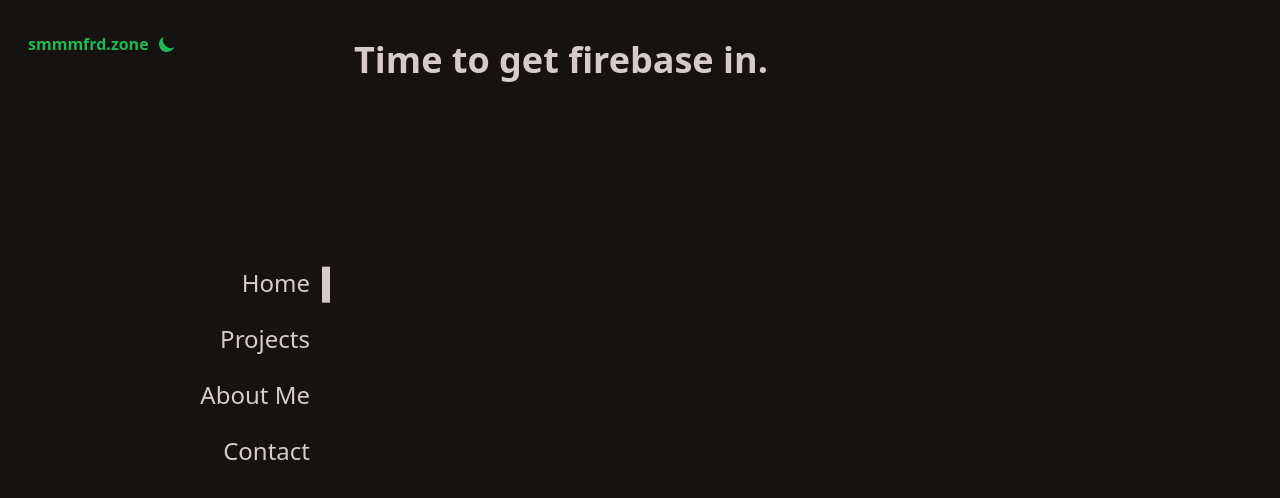
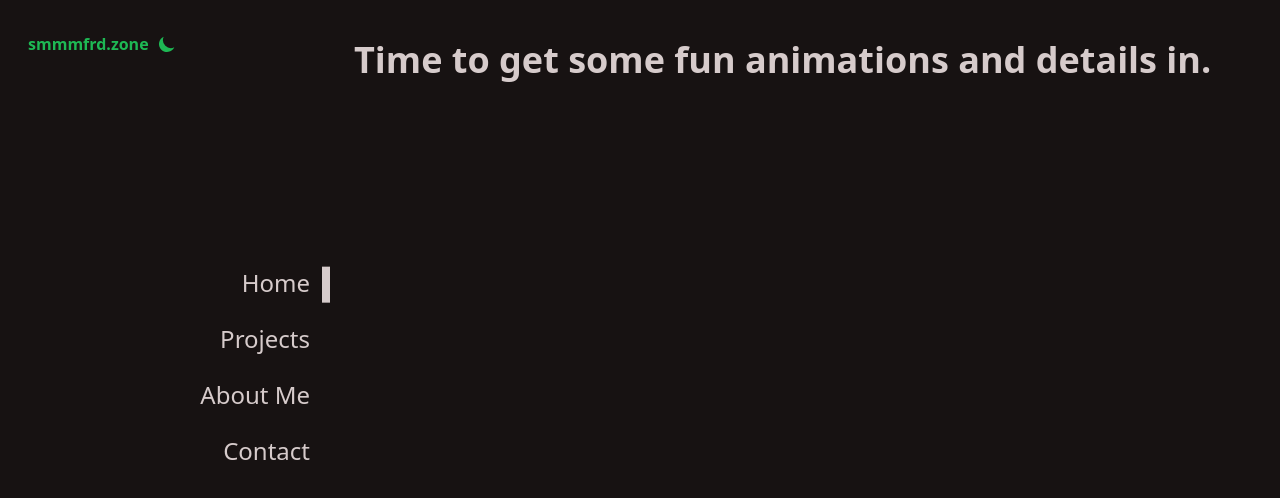
Before and after one commit to smmmfrd/smmmfrd-site, a React (Vite) app: page / in a window 1280 px wide. Shown: the top 498 px of the page. Built offline with nearby package versions, Linux system fonts and the light colour scheme.

Commit message:
Refactor Navbar to Layout

```diff
--- a/components/Navbar.jsx
+++ b/components/Layout.jsx
@@ -2,7 +2,7 @@
 import { Outlet, useLocation } from "react-router-dom";
 import NavButton from "./NavButton";
 
-export default function Navbar() {
+export default function Layout() {
 	const location = useLocation();
 	const activeLinkSelector = useRef(null);
 	const [activeLinkStyles, setActiveLinkStyles] = useState({});
--- a/src/App.jsx
+++ b/src/App.jsx
@@ -1,6 +1,6 @@
 import { createBrowserRouter, createRoutesFromElements, Route, RouterProvider } from "react-router-dom";
 
-import Navbar from "../components/Navbar";
+import Layout from "../components/Layout";
 import About from "./pages/About";
 import Contact from "./pages/Contact";
 import Home from "./pages/Home";
@@ -9,7 +9,7 @@
 export default function App() {
 
 	const router = createBrowserRouter(createRoutesFromElements(
-		<Route element={<Navbar />}>
+		<Route element={<Layout />}>
 			<Route path="/" element={<Home />} />
 			<Route path="/projects" element={<Project />} />
 			<Route path="/about" element={<About />} />
--- a/src/pages/Home.jsx
+++ b/src/pages/Home.jsx
@@ -1,7 +1,7 @@
 export default function Home() {
 	return (
 		<>
-			<h2 className="text-4xl font-bold">Time to get firebase in.</h2>
+			<h2 className="text-4xl font-bold">Time to get some fun animations and details in.</h2>
 		</>
 	)
 }
```
